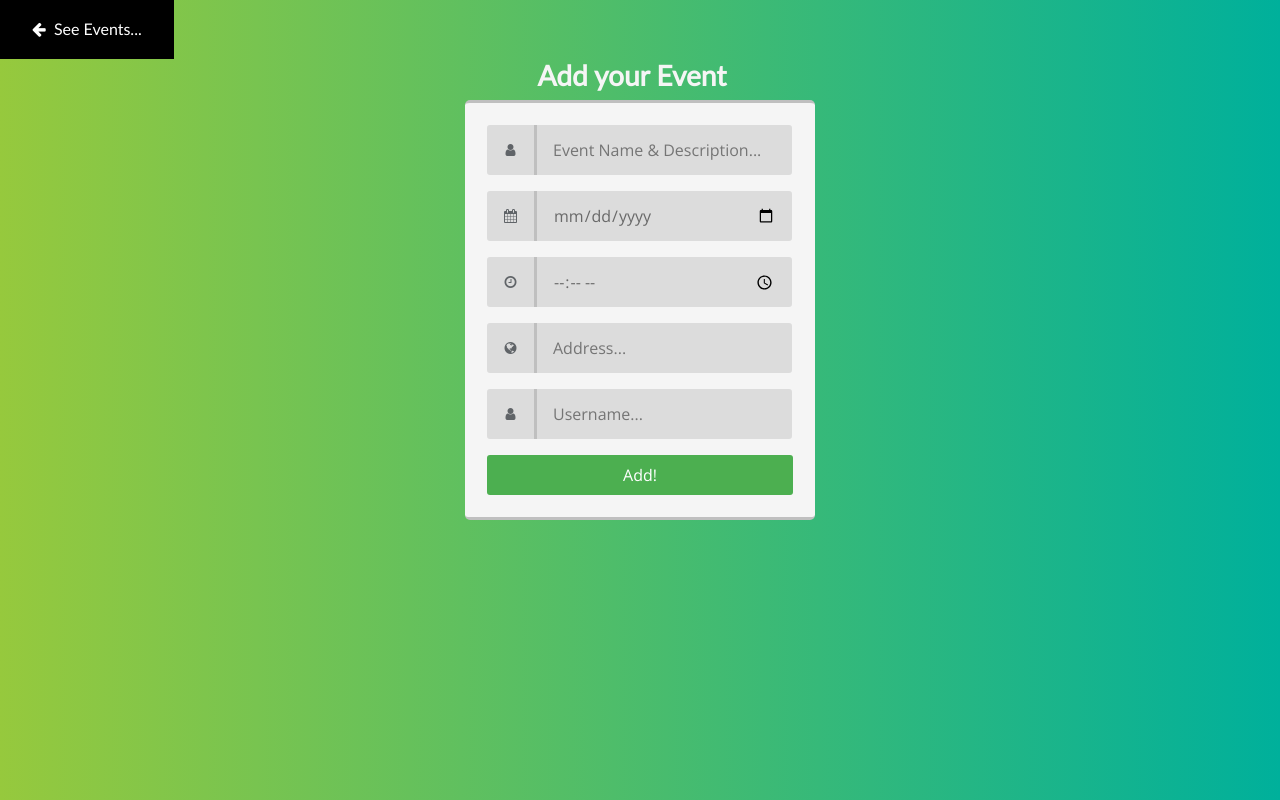
After one commit to Ast97/FarmEasy, a PHP site: page /addevent.php in a window 1280 px wide. The commit adds this page. Run offline with PHP 8.4, Linux system fonts and the light colour scheme; some libraries are stand-ins or nearby versions.

Commit message:
Add files via upload

```diff
--- /dev/null
+++ b/FarmEasy/addevent.php
@@ -0,0 +1,82 @@
+<!DOCTYPE html>
+<html>
+<title>Add your Event</title>
+<meta charset="UTF-8">
+<meta name="viewport" content="width=device-width, initial-scale=1">
+<link rel="stylesheet" href="font.css">
+<link rel="stylesheet" href="adsty.css">
+<link rel="stylesheet" href="styles.css">
+<link rel="stylesheet" href="fontawesome.css">
+<link href="https://fonts.googleapis.com/css?family=Open+Sans" rel="stylesheet">
+<link rel="stylesheet" href="https://cdnjs.cloudflare.com/ajax/libs/font-awesome/4.7.0/css/font-awesome.min.css">
+<style>
+#login form input[type="date"] {
+  background-color: gainsboro;
+  border-radius: 0px 3px 3px 0px;
+  color: dimgray;
+  margin-bottom: 1em;
+  padding: 0 16px;
+  width: 255px;
+  height: 50px;
+  -webkit-transition:0.5s;
+  transition:0.5s;
+  }
+
+#login form input[type="time"] {
+  background-color: gainsboro;
+  border-radius: 0px 3px 3px 0px;
+  color: dimgray;
+  margin-bottom: 1em;
+  padding: 0 16px;
+  width: 255px;
+  height: 50px;
+  -webkit-transition:0.5s;
+  transition:0.5s;
+  }
+body,h1,h2,h3,h4,h5,h6 {font-family: "Lato", sans-serif;}
+body, html {
+    height: 100%;
+    color: #777;
+    line-height: 1.8;
+}
+.section1{height:120px;width:1500px;}
+
+.active
+{background-color: #CDCDCD; color: black;}
+
+</style>
+<body>
+<!-- Navbar (sit on top) -->
+    <a href="events.php" class="navi"><i class="fa fa-arrow-left"></i> &nbsp;See Events...</a>
+<br>
+<br>
+   <div class="display-container opacity-min" id="home">
+  <div class="display-middle" style="white-space:nowrap;">
+    <h1><span class="center">Add your Event</span></h1>
+  </div>
+</div>
+
+     <div id="login">
+      <form method="POST" action="added.php">
+        <span class="fa fa-user"></span>
+          <input type="text" name="ename" placeholder="Event Name & Description...">
+
+
+        <span class="fa fa-calendar"></span>
+          <input type="date" name="date"> <br>
+
+          <span class="fa fa-clock-o"></span>
+          <input type="time" name="time">
+
+          <span class="fa fa-globe"></span>
+          <input type="text" name="loc" placeholder="Address...">
+
+          <span class="fa fa-user"></span>
+          <input type="text" name="post" placeholder="Username...">
+
+        <input type="submit" value="Add!">
+
+</form>
+</div>
+</body>
+</html>
--- a/FarmEasy/adsty.css
+++ b/FarmEasy/adsty.css
@@ -90,8 +90,19 @@ after { clear: both; }
   height: 50px;
   -webkit-transition:0.5s;
   transition:0.5s;
+}
 
-}
+#login form input[type="date"] {
+  background-color: gainsboro;
+  border-radius: 0px 3px 3px 0px;
+  color: dimgray;
+  margin-bottom: 1em;
+  padding: 0 16px;
+  width: 255px;
+  height: 50px;
+  -webkit-transition:0.5s;
+  transition:0.5s;
+  }
 
 #login form input[type="email"] {
   background-color: gainsboro;
--- a/FarmEasy/home.php
+++ b/FarmEasy/home.php
@@ -30,7 +30,7 @@ session_start();
 					<i class="fa fa-sign-out border"></i>
 					<br><span class="text">Signout</span>
 				</a>
-				<a href="#" class="box">
+				<a href="videos.php" class="box">
 					<i class="fa fa-play border"></i>
 					<br><span class="text">Online Tutorials</span>
 				</a>
@@ -40,13 +40,13 @@ session_start();
 					<i class="fa fa-phone border"></i>
 					<br><span class="text">Kisan Call Center</span>
 				</a>
-				<a href="#" class="box">
+				<a href="agri.php" class="box">
 					<i class="fa fa-edit border"></i>
 					<br><span class="text">Agricultural Schemes</span>
 				</a>
 			</div>
 			<div class="row">
-				<a href="#" class="box" style="margin-right: 20px;">
+				<a href="events.php" class="box" style="margin-right: 20px;">
 					<i class="fa fa-calendar border"></i>
 					<br><span class="text">Events</span>
 				</a>
--- a/FarmEasy/index.php
+++ b/FarmEasy/index.php
@@ -36,13 +36,13 @@
 					<i class="fa fa-phone border"></i>
 					<br><span class="text">Kisan Call Center</span>
 				</a>
-				<a href="#" class="box">
+				<a href="agri.php" class="box">
 					<i class="fa fa-edit border"></i>
 					<br><span class="text">Agricultural Schemes</span>
 				</a>
 			</div>
 			<div class="row">
-				<a href="#" class="box" style="margin-right: 20px;">
+				<a href="events.php" class="box" style="margin-right: 20px;">
 					<i class="fa fa-calendar border"></i>
 					<br><span class="text">Events</span>
 				</a>
```
Also changed, not shown: FarmEasy/added.php (added, +20 -0 lines), FarmEasy/agri.php (added, +52 -0 lines), FarmEasy/eventadded.php (added, +21 -0 lines), FarmEasy/events.php (added, +53 -0 lines).
